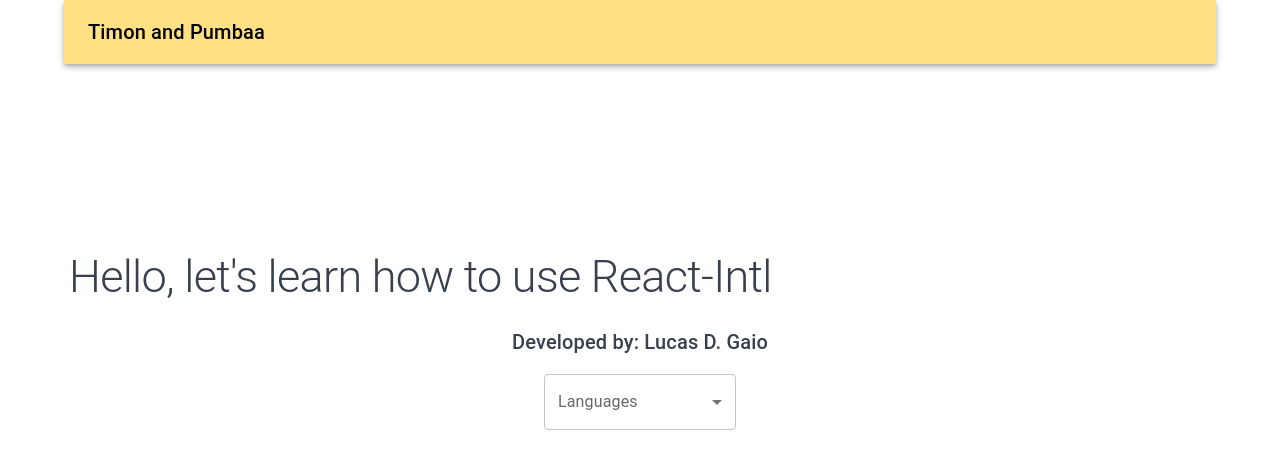
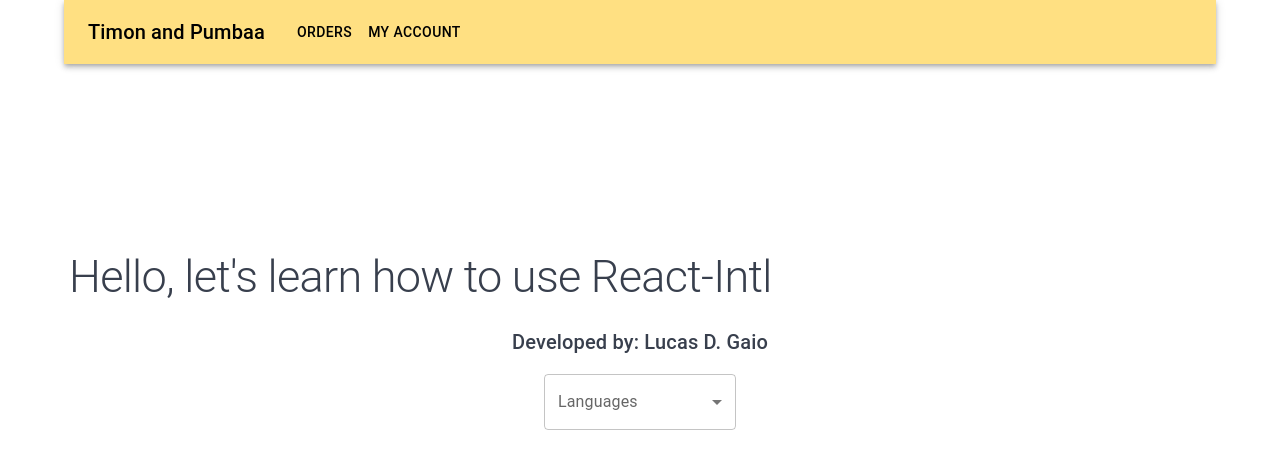
Before and after one commit to cormac21/general-grievous, a React (Create React App) app: page / in a window 1280 px wide. Shown: the top 468 px of the page. Built offline with nearby package versions, Linux system fonts and the light colour scheme.

Commit message:
Finished up the app bar;

```diff
--- a/src/components/top/LargeAppBar.js
+++ b/src/components/top/LargeAppBar.js
@@ -1,4 +1,4 @@
-import {AppBar, Box, Container, Toolbar, Typography} from "@mui/material";
+import {AppBar, Box, Button, Container, Menu, Toolbar, Typography} from "@mui/material";
 import {Link} from "react-router-dom";
 import {FormattedMessage} from "react-intl";
 
@@ -16,7 +16,17 @@ const LargeAppBar = () => {
                   <FormattedMessage id="project_name"/>
                 </Link>
               </Typography>
-              <Box flex='1'>
+              <Box sx={{ flexGrow: 1, display: { xs : 'none', md: 'flex'}, ml: 3 }}>
+                <Button >
+                  <Link to="/orders" style={{ textDecoration: 'none', color: '#000'  }} >
+                    <FormattedMessage id="orders" />
+                  </Link>
+                </Button>
+                <Button >
+                  <Link to="/my_account" style={{ textDecoration: 'none', color: '#000'  }}>
+                    <FormattedMessage id="my_account" />
+                  </Link>
+                </Button>
               </Box>
             </Toolbar>
           </Container>
--- a/src/components/top/MobileAppBar.js
+++ b/src/components/top/MobileAppBar.js
@@ -66,7 +66,7 @@ const MobileAppBar = (props) => {
 
             <Typography variant="h6" noWrap component="div" className="brand" >
               <Link to="/">
-                Mobile App Bar
+                <FormattedMessage id="project_name" />
               </Link>
             </Typography>
             <Box flex='1'>
```
